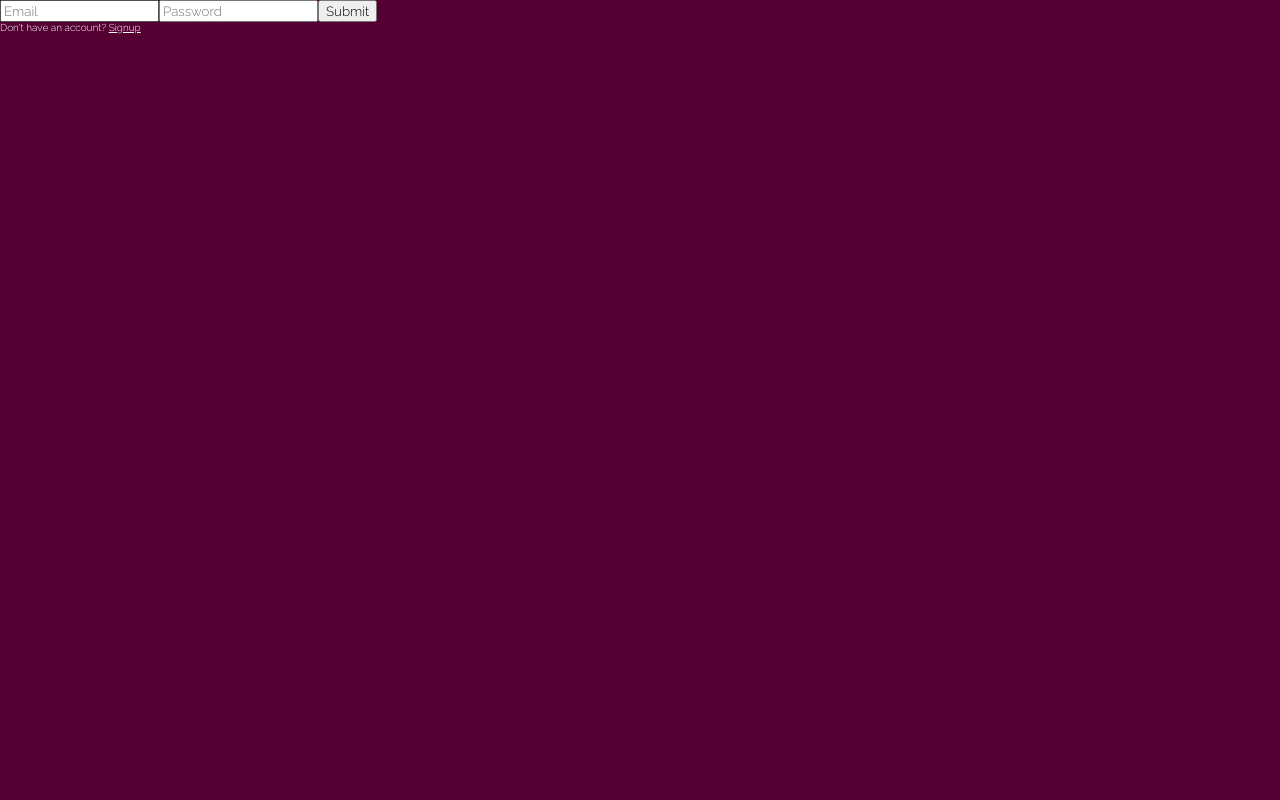
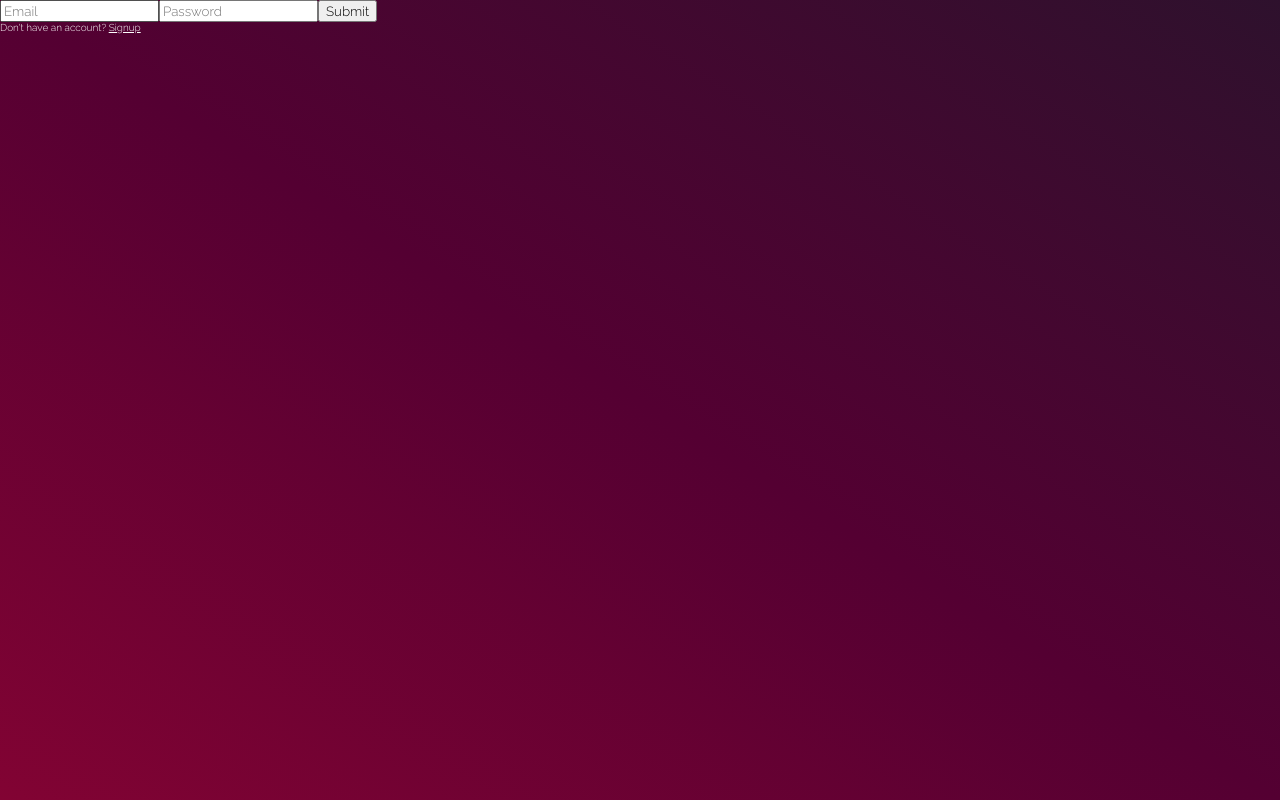
Before and after one commit to helencho/smood, a React (Create React App) app in the folder client/: page /login in a window 1280 px wide. Built offline with nearby package versions, Linux system fonts and the light colour scheme; no server answers; a web font is replaced by a local one.

Commit message:
connect app stylesheet

```diff
--- a/client/src/components/App.js
+++ b/client/src/components/App.js
@@ -12,6 +12,7 @@ import Customize from './Customize/Customize'
 import CustomizeMood from './Customize/CustomizeMood'
 import CustomizeActivity from './Customize/CustomizeActivity'
 import AuthRoute from '../utils/auth_utils'
+import '../stylesheets/App.css'
 
 class App extends Component {
   render() {
--- a/client/src/stylesheets/auth.css
+++ b/client/src/stylesheets/auth.css
@@ -1,3 +1,8 @@
+.auth-container {
+    height: 100vh;
+    width: 100vw;
+}
+
 .auth-container input {
     font-family: 'Raleway', sans-serif;
 }
```
